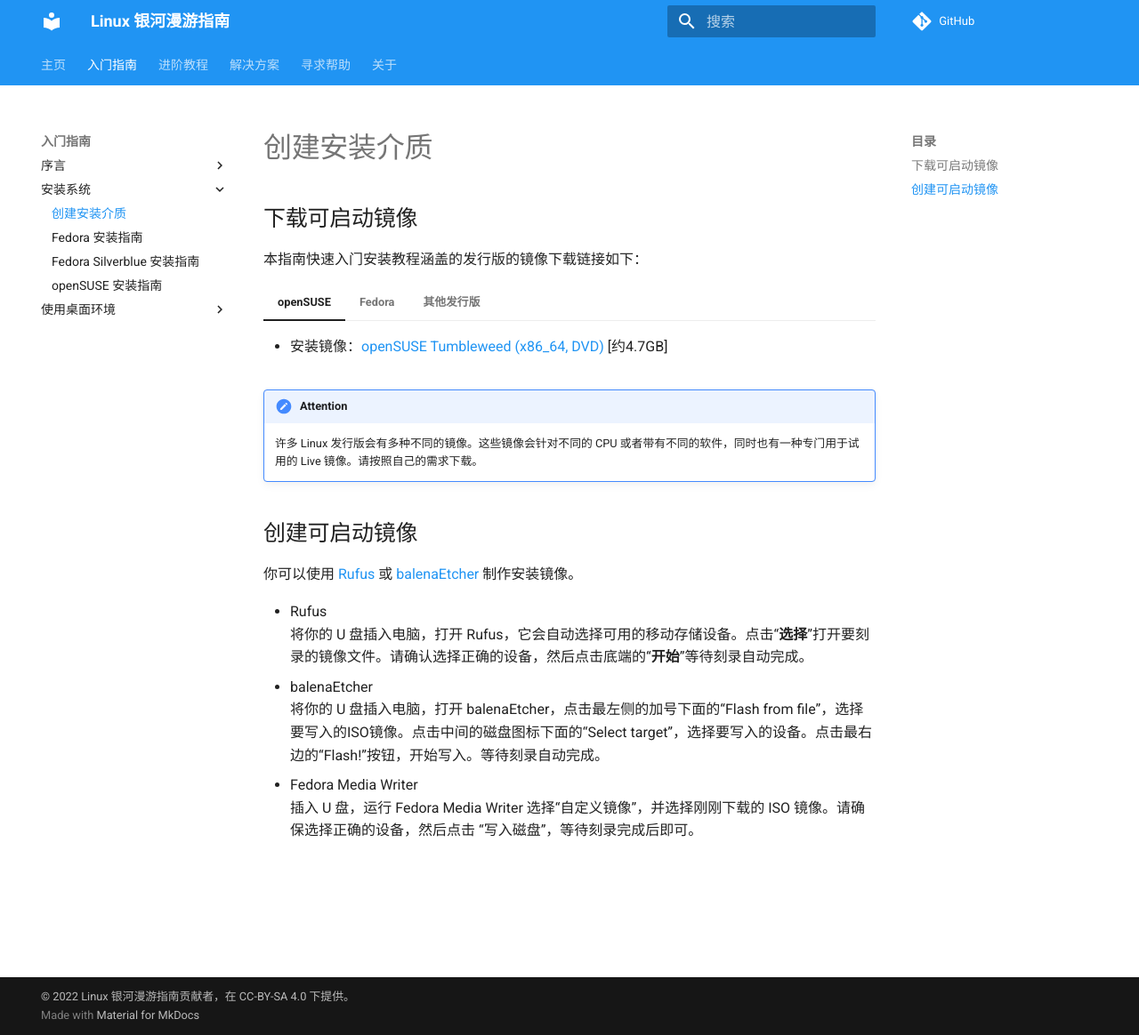
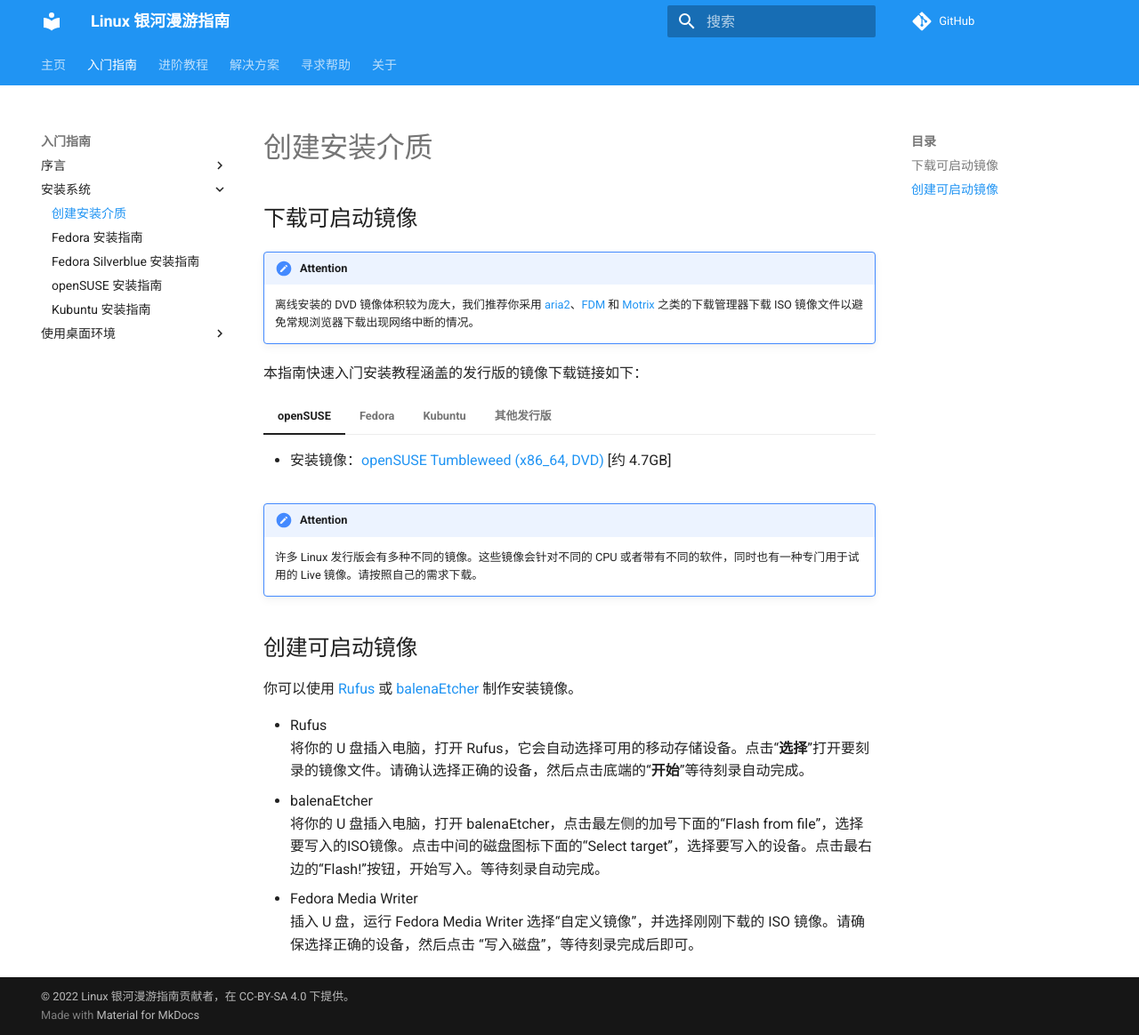
Before and after one commit to linuxhitchhiker/THGLG, an MkDocs documentation site: the page built from docs/entry/installation/create-media.md, in a window 1280 px wide and 1164 px high. Shown: the whole window at 89% size. Built offline with MkDocs 1.6.1 and Material for MkDocs 9.7.7, drawn with Linux system fonts in a browser that asks for light colours; comment, search, counter and statistics services are not loaded.

Commit message:
add kubuntu header

```diff
--- a/docs/entry/installation/create-media.md
+++ b/docs/entry/installation/create-media.md
@@ -4,15 +4,22 @@ title: 创建安装介质
 
 ## 下载可启动镜像
 
+!!! attention
+    离线安装的 DVD 镜像体积较为庞大，我们推荐你采用 [aria2](https://aria2.github.io/)、[FDM](https://www.freedownloadmanager.org/zh/) 和 [Motrix](https://motrix.app/) 之类的下载管理器下载 ISO 镜像文件以避免常规浏览器下载出现网络中断的情况。
+
 本指南快速入门安装教程涵盖的发行版的镜像下载链接如下：
 
 === "openSUSE"
 
-    * 安装镜像：[openSUSE Tumbleweed (x86_64, DVD)](https://opentuna.cn/opensuse/tumbleweed/iso/openSUSE-Tumbleweed-DVD-x86_64-Current.iso) [约4.7GB]
+    * 安装镜像：[openSUSE Tumbleweed (x86_64, DVD)](https://opentuna.cn/opensuse/tumbleweed/iso/openSUSE-Tumbleweed-DVD-x86_64-Current.iso) [约 4.7GB]
 
 === "Fedora"
 
-    * 安装镜像：[Fedora 35 (x86_64, Workstation)](https://opentuna.cn/fedora/releases/35/Workstation/x86_64/iso/Fedora-Workstation-Live-x86_64-35-1.2.iso) [约2GB]
+    * 安装镜像：[Fedora 35 (x86_64, Workstation)](https://opentuna.cn/fedora/releases/35/Workstation/x86_64/iso/Fedora-Workstation-Live-x86_64-35-1.2.iso) [约 2GB]
+
+=== "Kubuntu"
+
+    * 安装镜像：[Kubuntu 21.10 (x86_64, DVD)](https://opentuna.cn/ubuntu-cdimage/kubuntu/releases/21.10/release/kubuntu-21.10-desktop-amd64.iso) [约 3GB]
 
 === "其他发行版"
 
--- a/mkdocs.yml
+++ b/mkdocs.yml
@@ -12,10 +12,11 @@ nav:
           - 切换到 Linux: "entry/prologue/switch-to-linux.md"
           - Linux 发行版: "entry/prologue/choose-distro.md"
       - 安装系统:
-          - "entry/installation/create-media.md"
+          - 创建安装介质: "entry/installation/create-media.md"
           - Fedora 安装指南: "entry/installation/fedora.md"
           - Fedora Silverblue 安装指南: "entry/installation/fedora-silverblue.md"
           - openSUSE 安装指南: "entry/installation/opensuse.md"
+          - Kubuntu 安装指南: "entry/installation/Kubuntu.md"
       - 使用桌面环境:
           - 桌面环境简介: "entry/desktop/desktop-environment.md"
           - 安装软件（图形化界面）: "entry/desktop/apps-gui.md"
@@ -33,6 +34,7 @@ nav:
       - 打包:
           - "advanced/packaging/flatpak.md"
   - 解决方案:
+      - 系统美化: "solution/eyecandy/index.md"
       - 软件:
           - 浏览器: solution/software/browser.md
           - 即时通讯: solution/software/instant-messaging.md
```
Also changed, not shown: docs/entry/installation/kubuntu.md (added, +5 -0 lines), docs/solution/eyecandy/index.md (added, +3 -0 lines).
